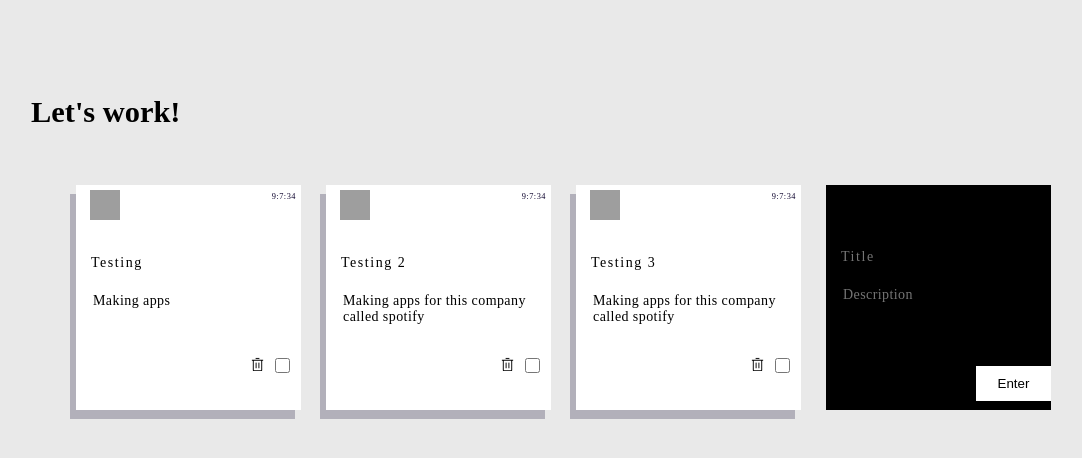
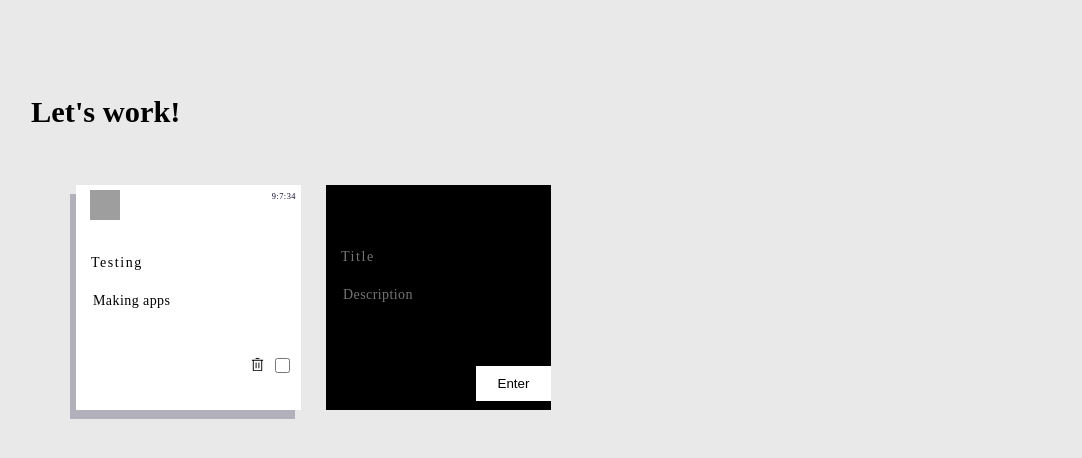
Before and after one commit to henokwel/ts_todo, a React (Create React App) app: page / in a window 1280 px wide. Shown: the top 458 px of the page, without its empty margins (49-1131 px from the left). Built offline with nearby package versions, Linux system fonts and the light colour scheme; grey boxes are pictures that could not be loaded; a web font is replaced by a local one.

Commit message:
created a card component and fixed some weird keydown issues

```diff
--- a/src/App.css
+++ b/src/App.css
@@ -135,10 +135,10 @@ main {
 .newCard textarea {
   color: white;
 }
-.newCard .card_controll{
-  margin-top: 35px;
-margin-bottom: 0px;
-margin-right: 0px;
+.newCard .card_controll {
+  margin-top: 37px;
+  margin-bottom: 0px;
+  margin-right: 0px;
 }
 .newCard .card_controll input {
   width: 75px;
--- a/src/App.tsx
+++ b/src/App.tsx
@@ -1,8 +1,8 @@
 import React, { useState } from "react";
-import RemoveIcon from "./Assets/Icons/deleteIcon.svg";
 // import { createAvatar } from "@dicebear/avatars";
 // import * as style from "@dicebear/avatars-bottts-sprites";
 import "./App.css";
+import Card from "./components/Card";
 
 interface Data {
   id: number;
@@ -18,20 +18,6 @@ const App: React.FC = () => {
       id: 1,
       title: "Testing",
       description: "Making apps ",
-      done: false,
-      date: new Date(),
-    },
-    {
-      id: 2,
-      title: "Testing 2",
-      description: "Making apps for this company called spotify ",
-      done: false,
-      date: new Date(),
-    },
-    {
-      id: 3,
-      title: "Testing 3",
-      description: "Making apps for this company called spotify ",
       done: false,
       date: new Date(),
     },
@@ -98,10 +84,19 @@ const App: React.FC = () => {
 
   const handleSubmit = (e: React.FormEvent<HTMLFormElement>) => {
     e.preventDefault();
+    console.log("Runned");
+
   };
-  // const handleKeyDown = (e: React.KeyboardEvent) => {
-  //   if ((e.key === "Enter") || (e.code === "Enter")) return false
-  // };
+
+  const handleKeyDown = (e: React.KeyboardEvent) => {
+    console.log("Run key down");
+
+    if ((e.key === "Enter") || (e.code === "Enter")) {
+      console.log("Yeahhhhh Enter");
+      e.preventDefault()
+
+    }
+  };
 
   return (
     <div className="App">
@@ -109,74 +104,23 @@ const App: React.FC = () => {
         <h3>Let's work!</h3>
       </header>
       <main>
-        {data.map((item, index) => {
-          return (
-            <section className="card" key={item.id}>
-              <div className="card_header">
-                <div className="card_avatar">
-                  {/* <img src={svg} alt="" width={50} height={50} /> */}
-                  <img
-                    src={`https://avatars.dicebear.com/api/bottts/:${item.title}.svg`}
-                    alt=""
-                    width={30}
-                    height={30}
-                  />
-                </div>
-                <div className="card_timestamp">
-                  <small>
-                    <time dateTime="2008-02-14 20:00">
-                      {item.date.getUTCHours() +
-                        ":" +
-                        item.date.getUTCMinutes() +
-                        ":" +
-                        item.date.getUTCSeconds()}
-                    </time>
-                  </small>
-                </div>
-              </div>
+        {data.map((item, index) => <Card
+          key={index}
+          handleKeyDown={handleKeyDown}
+          handleSubmit={handleSubmit}
+          item={item}
+          index={index}
+          handleOnChange={handleOnChange}
+          handleRemove={handleRemove}
 
-              <div className="card_body">
-                <form onSubmit={(e) => handleSubmit(e)}>
-                  <div className="card_content">
-                    <input
-                      type="text"
-                      value={item.title}
-                      name="title"
-                      aria-label="title"
-                      placeholder="Title"
-                      onChange={(e) => handleOnChange(index, e)}
-                    />
-                    <textarea
-                      name="description"
-                      value={item.description}
-                      aria-label="description of task"
-                      placeholder="Description"
-                      onChange={(e) => handleOnChange(index, e)}
-                    />
-                  </div>
+        />
 
-                  <div className="card_controll">
-                    <button onClick={() => handleRemove(item.id)}>
-                      <img src={RemoveIcon} alt="" width={15} height={15} />
-                    </button>
-                    <input
-                      type="checkbox"
-                      name="check"
-                      onChange={(e) => handleOnChange(index, e)}
-                      checked={item.done}
-                      // onKeyDown={(e) => handleOnChange(null,null)}
-                    />
-                  </div>
-                </form>
-              </div>
-            </section>
-          );
-        })}
+        )}
 
         <section className="card newCard">
           {/* <div className="card_header">
             <div className="card_avatar">
-               <img
+              <img
                 src={`https://avatars.dicebear.com/api/bottts/:${item.title}.svg`}
                 alt=""
                 width={30}
--- a/src/components/Card.tsx
+++ b/src/components/Card.tsx
@@ -1,10 +1,92 @@
+import React from "react";
+import RemoveIcon from "../Assets/Icons/deleteIcon.svg";
 
- const Card = () => {
-  return (
-    <div>
-      <h2>Heksdf</h2>
-    </div>
-  )
+interface CardProps {
+  item: {
+    id: number;
+    title: string;
+    description: string;
+    done: boolean;
+    date: Date;
+  };
+  index: number;
+  handleSubmit: (e: React.FormEvent<HTMLFormElement>) => void;
+  handleRemove: (e: number) => void;
+  handleKeyDown: (e: React.KeyboardEvent) => void;
+  handleOnChange: (
+    i: number,
+    e: React.ChangeEvent<HTMLInputElement | HTMLTextAreaElement>
+  ) => void;
 }
 
+const Card: React.FC<CardProps> = (props) => {
+  return (
+    <section className="card" key={props.item.id}>
+      <div className="card_header">
+        <div className="card_avatar">
+          {/* <img src={svg} alt="" width={50} height={50} /> */}
+          <img
+            src={`https://avatars.dicebear.com/api/bottts/:${props.item.title}.svg`}
+            alt=""
+            width={30}
+            height={30}
+          />
+        </div>
+        <div className="card_timestamp">
+          <small>
+            <time dateTime="2008-02-14 20:00">
+              {props.item.date.getUTCHours() +
+                ":" +
+                props.item.date.getUTCMinutes() +
+                ":" +
+                props.item.date.getUTCSeconds()}
+            </time>
+          </small>
+        </div>
+      </div>
+      <div className="card_body">
+        <form
+          onSubmit={(e) => props.handleSubmit(e)}
+
+        >
+          <div className="card_content">
+            <input
+              type="text"
+              value={props.item.title}
+              name="title"
+              aria-label="title"
+              placeholder="Title"
+              onChange={(e) => props.handleOnChange(props.index, e)}
+              onKeyDown={(e) => props.handleKeyDown(e)}
+
+            />
+            <textarea
+              name="description"
+              value={props.item.description}
+              aria-label="description of task"
+              placeholder="Description"
+              onChange={(e) => props.handleOnChange(props.index, e)}
+              // onKeyDown={(e) => props.handleKeyDown(e)}
+
+            />
+          </div>
+
+          <div className="card_controll">
+            <button onClick={() => props.handleRemove(props.item.id)}>
+              <img src={RemoveIcon} alt="" width={15} height={15} />
+            </button>
+            <input
+              type="checkbox"
+              name="check"
+              onChange={(e) => props.handleOnChange(props.index, e)}
+              checked={props.item.done}
+              onKeyDown={(e) => props.handleKeyDown(e)}
+            />
+          </div>
+        </form>
+      </div>
+    </section>
+  );
+};
+
 export default Card;
```
